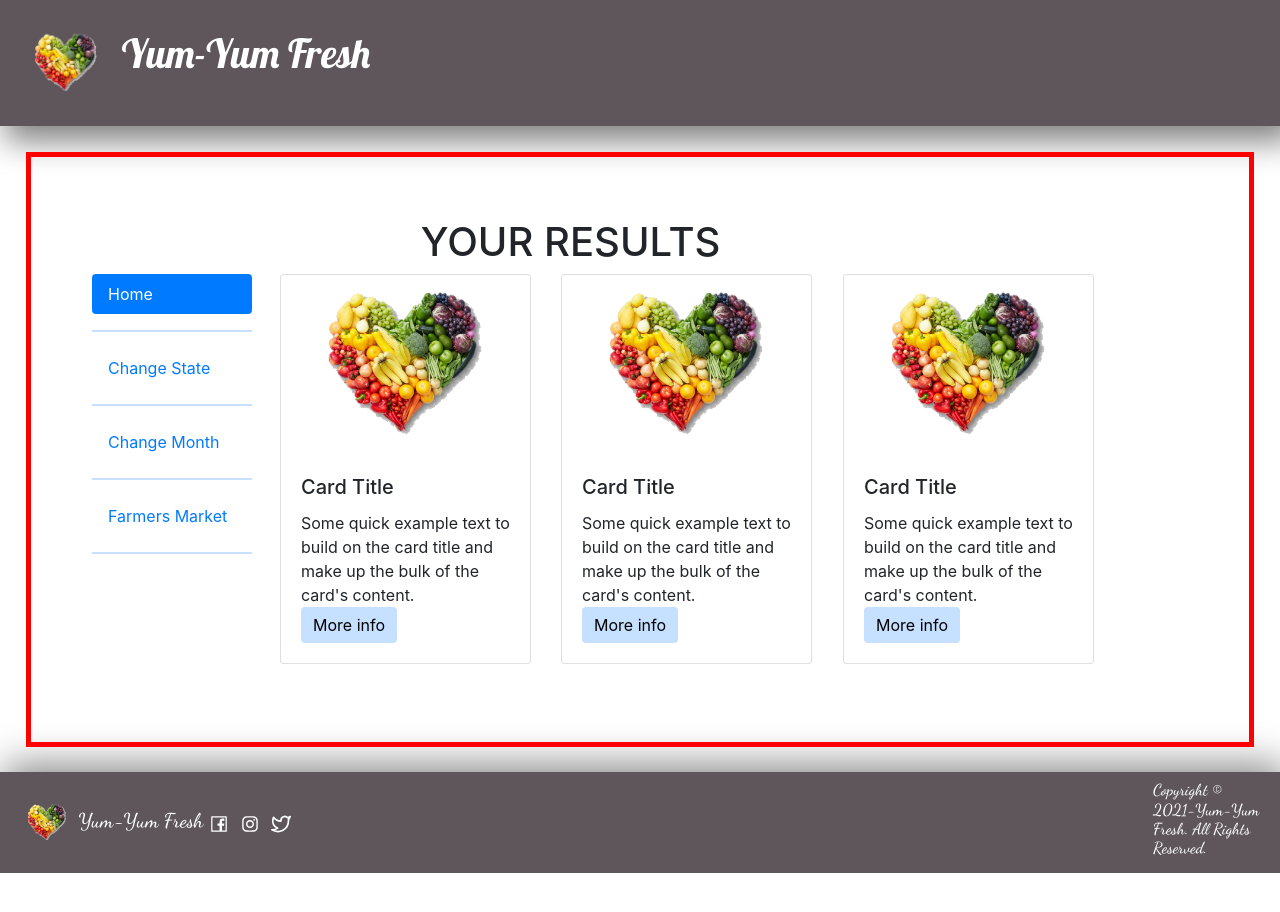
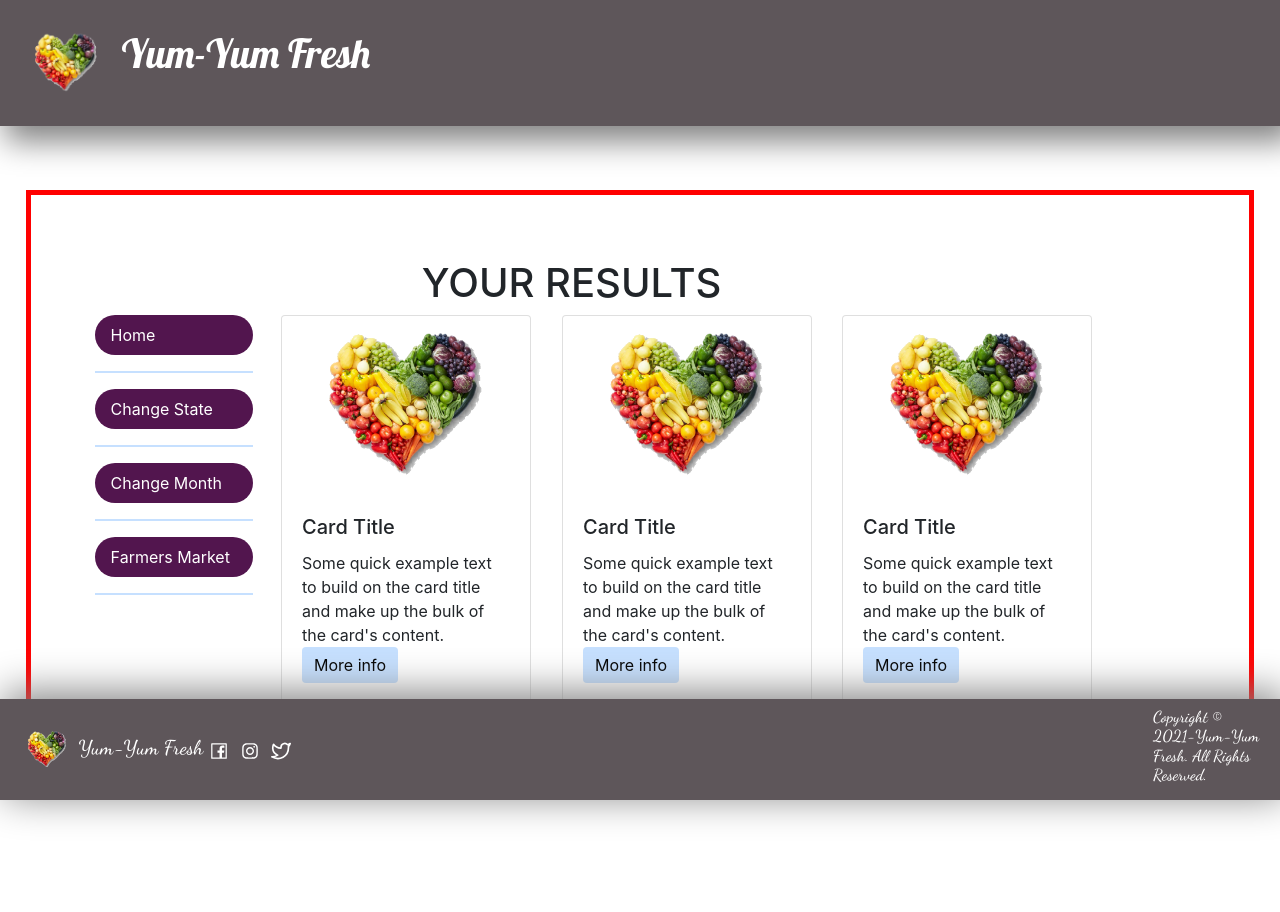
Before and after one commit to YumYumFresh/frontend-V2, a React (Create React App) app: page / in a window 1280 px wide. Shown: the top 912 px of the page. Before the commit the page ends 873 px from the top, so only its background shows below. Built offline with nearby package versions, Linux system fonts and the light colour scheme.

Commit message:
added css for div and got rid of row and columnes

```diff
--- a/src/App.js
+++ b/src/App.js
@@ -2,11 +2,11 @@ import NavBar from "./components/navBar";
 //import Container from "react-bootstrap/Container";
 import Row from "react-bootstrap/Row";
 import Col from "react-bootstrap/Col";
-import { Switch, Route} from "react-router-dom";
-import Tab from "./components/tab"
+import { Switch, Route } from "react-router-dom";
+import Tab from "./components/tab";
 
-import Header from "./components/header"
-import Footer from "./components/footer"
+import Header from "./components/header";
+import Footer from "./components/footer";
 
 function App() {
   return (
@@ -17,24 +17,19 @@ function App() {
         <Route path="/season" render="" />
         <Route path="/state" render="" />
       </Switch>
-      <div>
-        <Row style={{ margin: "2%" }}>
-          <Col
-            xs={6}
-            lg={12}
-            style={{
-              border: "5px solid red",
-              padding: "5%",
-            }}
-            >
-            {" "}
-            <Header/>
-              <Tab/>
-
-          </Col>
-        </Row>
+      <div
+        style={{
+          margin: "2%",
+          marginBottom: "10%",
+          marginTop: "5%",
+          border: "5px solid red",
+          padding: "5%",
+        }}
+      >
+        <Header />
+        <Tab />
       </div>
-      <Footer/>
+      <Footer />
     </div>
   );
 }
--- a/src/components/tab.js
+++ b/src/components/tab.js
@@ -12,21 +12,21 @@ const tab = () => {
       <Tab.Container id="left-tabs-example" defaultActiveKey="first">
         <Row>
           <Col sm={3} lg={2}>
-            <Nav variant="pills" className="flex-column">
+            <Nav className="flex-column">
               <Nav.Item>
-                <Nav.Link eventKey="first">Home</Nav.Link>
+                <Nav.Link  className="tab__link" eventKey="first">Home</Nav.Link>
               </Nav.Item>
               <hr className="tab__hr" />
               <Nav.Item>
-                <Nav.Link eventKey="second">Change State</Nav.Link>
+                <Nav.Link  className="tab__link" eventKey="second">Change State</Nav.Link>
               </Nav.Item>
               <hr className="tab__hr" />
               <Nav.Item>
-                <Nav.Link eventKey="third">Change Month</Nav.Link>
+                <Nav.Link  className="tab__link" eventKey="third">Change Month</Nav.Link>
               </Nav.Item>
               <hr className="tab__hr" />
               <Nav.Item>
-                <Nav.Link eventKey="fourth">Farmers Market</Nav.Link>
+                <Nav.Link  className="tab__link" eventKey="fourth">Farmers Market</Nav.Link>
               </Nav.Item>
               <hr className="tab__hr" />
             </Nav>
--- a/src/css/App.css
+++ b/src/css/App.css
@@ -1,3 +1,9 @@
+.App {
+ /* margin: 0px;
+ padding: 0px; */
+}
+
+
 /* .App {
   text-align: center;
 }
--- a/src/css/footer.css
+++ b/src/css/footer.css
@@ -1,6 +1,11 @@
 .footer__container {
   background-color: #5E565A;
   box-shadow: 5px -5px 40px 1px grey;
+  position: fixed;
+  bottom: 0;
+  width: 100%;
+
+
 }
 
 .footer__img {
--- a/src/css/navBar.css
+++ b/src/css/navBar.css
@@ -1,6 +1,10 @@
 .navBar__container {
  background-color: #5E565A;
  box-shadow: 10px 10px 30px 5px grey;
+ position: -webkit-sticky;
+ position: sticky;
+  top: 0;
+  width: 100%;
 }
 
 #navBar__img {
--- a/src/css/tab.css
+++ b/src/css/tab.css
@@ -4,5 +4,20 @@
 .tab__hr{
     border: 1px solid #C6E0FF;
     width:100%;
+}
 
+.tab__link{
+    background-color: #52154eff;
+    color: white;
+    border-radius: 20px;
 }
+/*
+.tab__link:active{
+    color: black;
+    background-color: #C6E0FF;
+} */
+.tab__link:hover{
+    color: #52154eff;
+    background-color: white;
+    border: 1px solid grey;
+}
```
